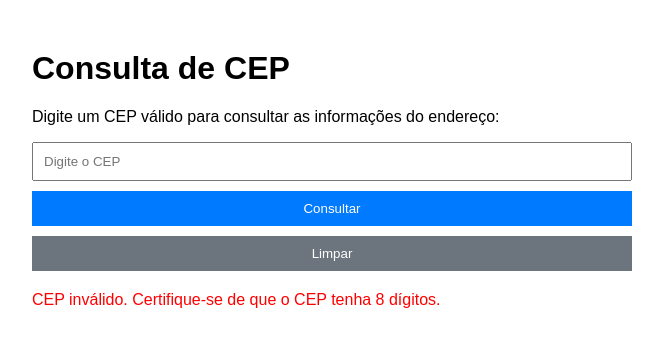
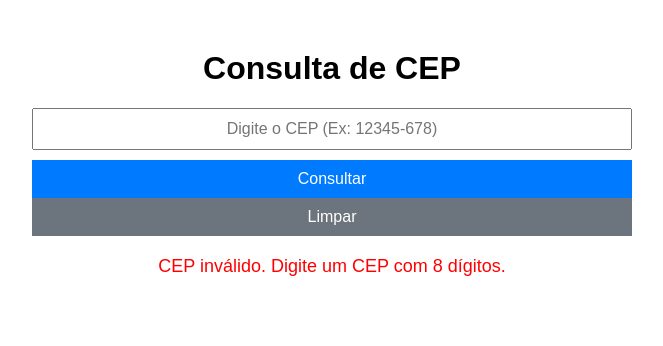
Before and after one commit to mary0077/localizadorcep, a plain HTML site: page index.html in a window 1280 px wide. Both pictures are taken after a click on the button "Consultar". Shown: the whole page, without its empty margins (308-971 px from the left). Drawn offline with Linux system fonts and the light colour scheme.

Commit message:
bugg na busca do cep resolvido

```diff
--- a/index.html
+++ b/index.html
@@ -1,24 +1,58 @@
 <!DOCTYPE html>
-<html lang="en">
+<html lang="pt-br">
 <head>
     <meta charset="UTF-8">
     <meta name="viewport" content="width=device-width, initial-scale=1.0">
     <title>Consulta de CEP</title>
+    <style>
+        body {
+            font-family: Arial, sans-serif;
+            max-width: 600px;
+            margin: 50px auto;
+            text-align: center;
+        }
+        input {
+            padding: 10px;
+            width: 100%;
+            box-sizing: border-box;
+            margin-bottom: 10px;
+            text-align: center;
+            font-size: 16px;
+        }
+        button {
+            padding: 10px;
+            width: 100%;
+            cursor: pointer;
+            font-size: 16px;
+            border: none;
+            color: white;
+        }
+        .btn-consultar {
+            background-color: #007BFF;
+        }
+        .btn-limpar {
+            background-color: #6c757d;
+        }
+        #resultado {
+            margin-top: 20px;
+            font-size: 18px;
+        }
+    </style>
     <script>
         async function consultarCEP() {
-            const cepInput = document.getElementById('cep').value;
+            const cepInput = document.getElementById('cep');
+            let cep = cepInput.value.replace(/\D/g, ''); // Remove caracteres não numéricos
             const resultado = document.getElementById('resultado');
-            resultado.innerHTML = '';
 
-            // Validação do CEP
-            const cep = cepInput.replace(/\D/g, ''); // Remove caracteres não numéricos
+            resultado.innerHTML = '<p style="color: blue;">Consultando...</p>';
+
             if (cep.length !== 8) {
-                resultado.innerHTML = '<p style="color: red;">CEP inválido. Certifique-se de que o CEP tenha 8 dígitos.</p>';
+                resultado.innerHTML = '<p style="color: red;">CEP inválido. Digite um CEP com 8 dígitos.</p>';
                 return;
             }
 
             try {
-                const response = await fetch('/api/consultar-cep', {
+                const response = await fetch('http://127.0.0.1:8013/api/consultar-cep', {
                     method: 'POST',
                     headers: {
                         'Content-Type': 'application/json',
@@ -26,14 +60,13 @@
                     body: JSON.stringify({ cep }),
                 });
 
-                if (!response.ok) {
-                    throw new Error('Erro ao consultar o backend.');
+                const data = await response.json();
+
+                if (response.status !== 200) {
+                    resultado.innerHTML = `<p style="color: red;">${data.erro}</p>`;
+                    return;
                 }
 
-                const data = await response.json();
-                if (data.erro) {
-                    resultado.innerHTML = `<p style="color: red;">Não foi possível localizar informações para o CEP ${cep}.</p>`;
-                } else {
                 resultado.innerHTML = `
                     <h3>Endereço encontrado:</h3>
                     <p><strong>Logradouro:</strong> ${data.logradouro || 'Não informado'}</p>
@@ -41,10 +74,8 @@
                     <p><strong>Cidade:</strong> ${data.localidade || 'Não informado'}</p>
                     <p><strong>Estado:</strong> ${data.uf || 'Não informado'}</p>
                 `;
-                }
             } catch (error) {
-                resultado.innerHTML = '<p style="color: red;">Erro ao consultar o backend. Tente novamente mais tarde.</p>';
-                console.error('Erro:', error);
+                resultado.innerHTML = '<p style="color: red;">Erro ao consultar o backend. Tente novamente.</p>';
             }
         }
 
@@ -55,13 +86,10 @@
     </script>
 </head>
 <body>
-    <div style="max-width: 600px; margin: 50px auto; font-family: Arial, sans-serif;">
     <h1>Consulta de CEP</h1>
-        <p>Digite um CEP válido para consultar as informações do endereço:</p>
-        <input type="text" id="cep" placeholder="Digite o CEP" maxlength="9" style="padding: 10px; width: 100%; box-sizing: border-box;">
-        <button onclick="consultarCEP()" style="margin-top: 10px; padding: 10px; width: 100%; background-color: #007BFF; color: white; border: none; cursor: pointer;">Consultar</button>
-        <button onclick="limparCampos()" style="margin-top: 10px; padding: 10px; width: 100%; background-color: #6c757d; color: white; border: none; cursor: pointer;">Limpar</button>
-        <div id="resultado" style="margin-top: 20px;"></div>
-    </div>
+    <input type="text" id="cep" placeholder="Digite o CEP (Ex: 12345-678)" maxlength="9">
+    <button class="btn-consultar" onclick="consultarCEP()">Consultar</button>
+    <button class="btn-limpar" onclick="limparCampos()">Limpar</button>
+    <div id="resultado"></div>
 </body>
 </html>
```
Also changed, not shown: 1 other file. Lines whose indentation alone changed are shown as unchanged.
